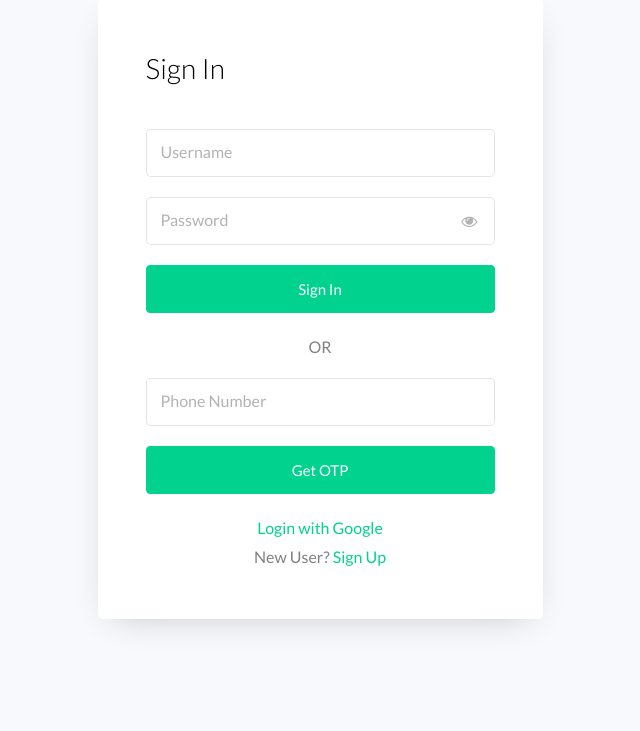
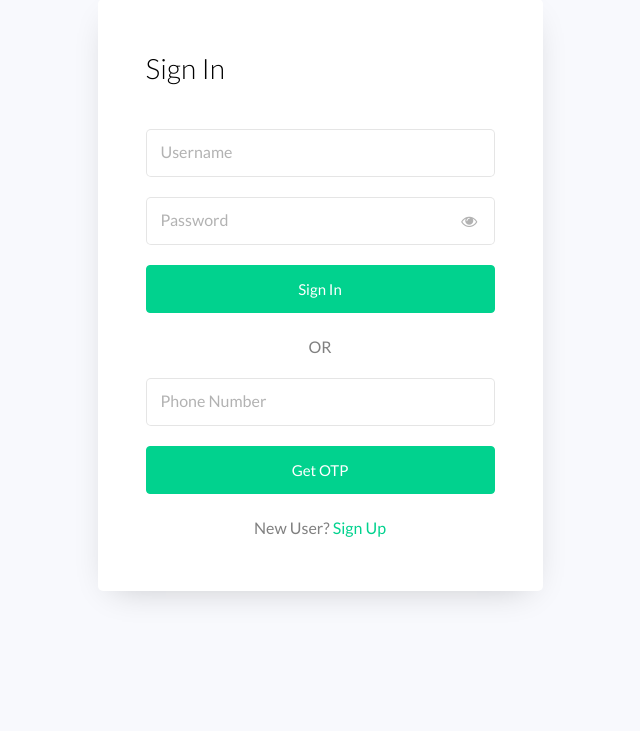
Before and after one commit to arjunvjn/Ecommerce, a Django app: page /otp in a window 1280 px wide. Shown: the part 169-900 px from the top of the page, without its empty margins (320-960 px from the left). After the commit the page ends 769 px from the top, so only its background shows below. Run offline with Django 3.2, Linux system fonts and the light colour scheme; some libraries are stand-ins or nearby versions.

Commit message:
Update signin.html

```diff
--- a/templates/landing/signin.html
+++ b/templates/landing/signin.html
@@ -66,7 +66,7 @@
 								</div>
 
 							</form>
-							<div class="text-center"><a href="{% provider_login_url 'google' %}">Login with Google</a></div>
+<!-- 							<div class="text-center"><a href="{% provider_login_url 'google' %}">Login with Google</a></div> -->
 							<div class="text-center">New User? <a href="/signup">Sign Up</a></div>
 							<div>
 								{% if err %}
```
